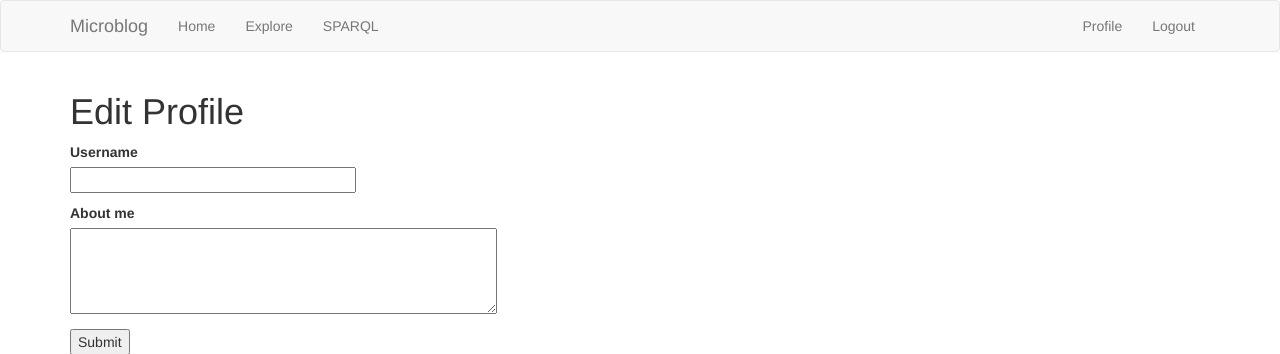
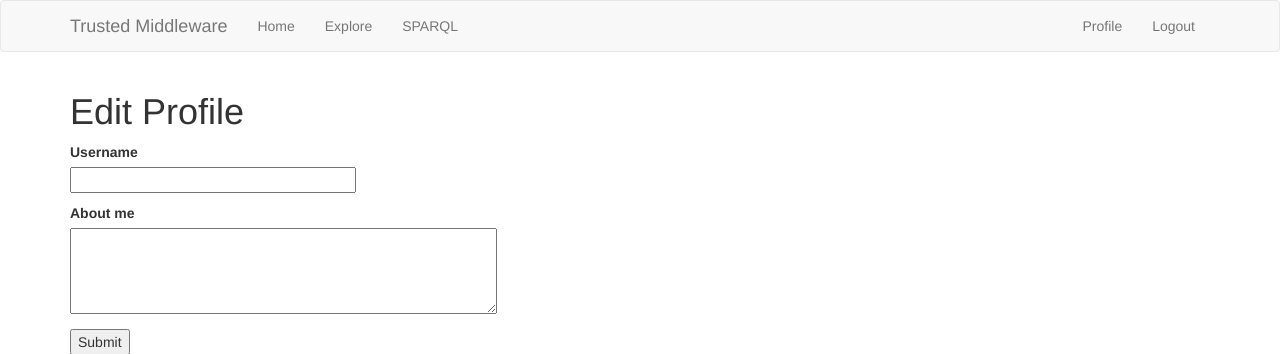
Before and after one commit to leroykim/TRUCE, a Python web app: template tm/app/templates/edit_profile.html in a window 1280 px wide. Shown: the top 354 px of the page. Run offline with Jinja, Linux system fonts and the light colour scheme; the template is opened without the code that fills it: most values are stand-ins (such as "Sample title", 1, 10 or a date in 2020); form fields are guessed from the names that the template uses; some libraries are stand-ins or nearby versions.

Commit message:
Update app name

```diff
--- a/tm/app/__init__.py
+++ b/tm/app/__init__.py
@@ -53,14 +53,14 @@ def create_app(config_class=Config):
             mail_handler = SMTPHandler(
                 mailhost=(app.config['MAIL_SERVER'], app.config['MAIL_PORT']),
                 fromaddr='no-reply@' + app.config['MAIL_SERVER'],
-                toaddrs=app.config['ADMINS'], subject='Microblog Failure',
+                toaddrs=app.config['ADMINS'], subject='Trusted Middleware Failure',
                 credentials=auth, secure=secure)
             mail_handler.setLevel(logging.ERROR)
             app.logger.addHandler(mail_handler)
 
         if not os.path.exists('logs'):
             os.mkdir('logs')
-        file_handler = RotatingFileHandler('logs/microblog.log', maxBytes=10240,
+        file_handler = RotatingFileHandler('logs/trusted_middleware.log', maxBytes=10240,
                                         backupCount=10)
         file_handler.setFormatter(logging.Formatter(
             '%(asctime)s %(levelname)s: %(message)s [in %(pathname)s:%(lineno)d]'))
@@ -68,7 +68,7 @@ def create_app(config_class=Config):
         app.logger.addHandler(file_handler)
 
         app.logger.setLevel(logging.INFO)
-        app.logger.info('Microblog startup')
+        app.logger.info('Trusted Middleware Startup')
 
     return app
 
--- a/tm/app/templates/base.html
+++ b/tm/app/templates/base.html
@@ -1,7 +1,7 @@
 {% extends 'bootstrap/base.html' %}
 
 {% block title %}
-    {% if title %}{{ title }} - Microblog{% else %}Welcome to Microblog{% endif %}
+    {% if title %}{{ title }} - Trusted Middleware{% else %}Trusted Middleware{% endif %}
 {% endblock %}
 
 {% block navbar %}
@@ -14,7 +14,7 @@
                     <span class="icon-bar"></span>
                     <span class="icon-bar"></span>
                 </button>
-                <a class="navbar-brand" href="{{ url_for('main.index') }}">Microblog</a>
+                <a class="navbar-brand" href="{{ url_for('main.index') }}">Trusted Middleware</a>
             </div>
             <div class="collapse navbar-collapse" id="bs-example-navbar-collapse-1">
                 <ul class="nav navbar-nav">
--- a/tm/app/templates/email/reset_password.html
+++ b/tm/app/templates/email/reset_password.html
@@ -9,4 +9,4 @@
 <p>{{ url_for('reset_password', token=token, _external=True) }}</p>
 <p>If you have not requested a password reset simply ignore this message.</p>
 <p>Sincerely,</p>
-<p>The Microblog Team</p>
+<p>The Trusted Middleware Team</p>
--- a/tm/app/templates/email/reset_password.txt
+++ b/tm/app/templates/email/reset_password.txt
@@ -8,4 +8,4 @@ If you have not requested a password reset simply ignore this message.
 
 Sincerely,
 
-The Microblog Team
+The Trusted Middleware Team
```
Also changed, not shown: README.md, tm/trusted_middleware.py (renamed from tm/microblog.py), 1 other file.
